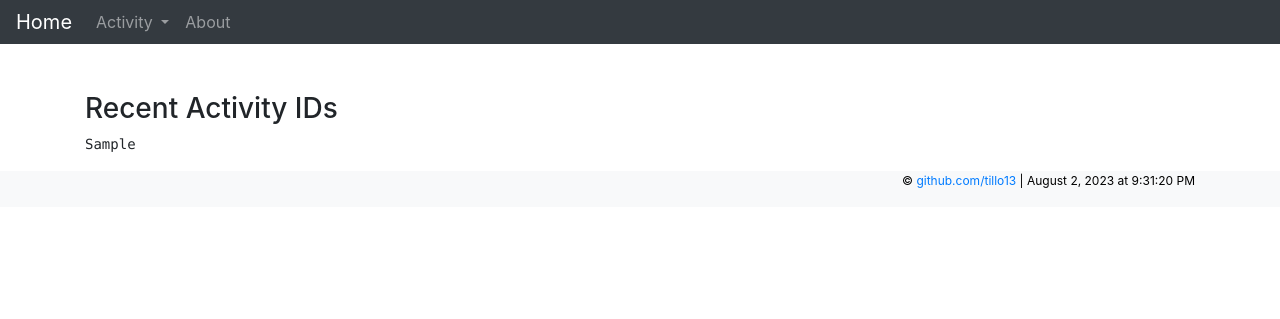
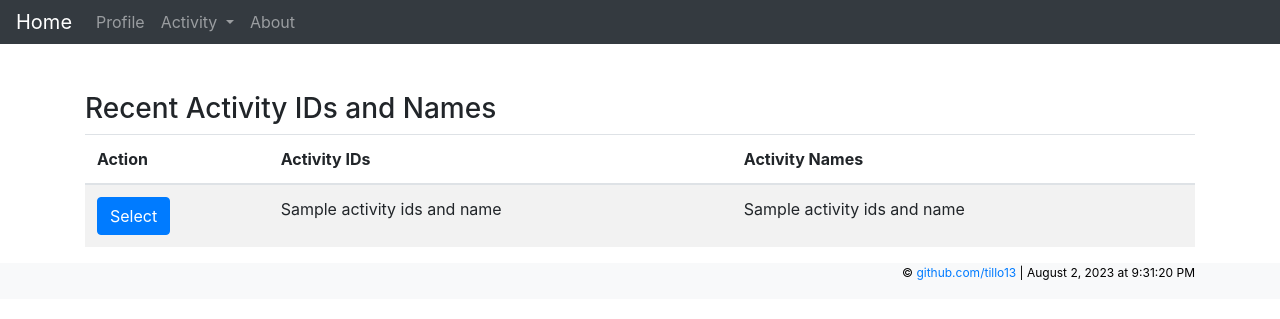
Before and after one commit to tillo13/gcp-strava, a Flask app: template templates/history.html in a window 1280 px wide. Shown: the top 319 px of the page. Run offline with Flask 2, Linux system fonts and the light colour scheme; the visitor is signed in with stand-in values (Sample User, id 1); the template is opened without the code that fills it: most values are stand-ins (such as "Sample title", 1, 10 or a date in 2020); some libraries are stand-ins or nearby versions.

Commit message:
set reprocessing of new tabs

```diff
--- a/main.py
+++ b/main.py
@@ -54,29 +54,29 @@ def map(map_name):
 
 @app.route('/history', methods=['GET'])
 def history():
-
-  print("Before get_activities call, set activities to blank...")
-  activities = []
-  print("Attempt to get access token...")
-  access_token = session.get('access_token')
-  if access_token is None:
-    print("No access token found in session")
-    return redirect('/')
-  print("Access token:", access_token)
-
-  try:
     print("Before get_activities call, set activities to blank...")
     activities = []
-    activities = strava_utils.get_activities(session['access_token'], 50)
-  except Exception as e:
-      print("Error getting activities from strava_util /history path: ", e)
-  print("After get_activities call...")
+    print("Attempt to get access token...")
+    access_token = session.get('access_token')
+    if access_token is None:
+        print("No access token found in session")
+        return redirect('/')
+    print("Access token:", access_token)
 
-  activity_ids = [activity['id'] for activity in activities]
+    try:
+        print("Before get_activities call, set activities to blank...")
+        activities = []
+        activities = strava_utils.get_activities(session['access_token'], 50)
+    except Exception as e:
+        print("Error getting activities from strava_util /history path: ", e)
+    print("After get_activities call...")
 
-  logger.info(f"Fetched {len(activity_ids)} activity IDs: {activity_ids}")
-  logger.info(f"Rendering with activity_ids: {activity_ids}")
-  return render_template('history.html', activity_ids=activity_ids)
+    # Create a new list that contains tuples with activity ID and name
+    activity_ids_and_names = [(activity['id'], activity['name']) for activity in activities]
+
+    logger.info(f"Fetched {len(activity_ids_and_names)} activity IDs and Names: {activity_ids_and_names}")
+    logger.info(f"Rendering with activity_ids_and_names: {activity_ids_and_names}")
+    return render_template('history.html', activity_ids_and_names=activity_ids_and_names)
 
 # Home endpoint to serve the login link for Strava
 @app.route('/', methods=['GET', 'POST'])
@@ -169,7 +169,74 @@ def activity():
 
     return render_template('response.html', messages=messages, logging_messages=logging_messages, activities=activities, activity_id=activity_id, summary_polyline=summary_polyline,map_file=map_file, zillow_return_1=zillow_return_1, zillow_return_2=zillow_return_2)
 
+@app.route('/activity_process', methods=['POST'])
+def activity_process():
+    activity_id = request.form.get('activity_id')
 
+    # Now you can process the activity_id
+    access_token = session.get('access_token')
+    if access_token is None:
+        return "No access token found in session", 400
+
+    # Initialize logging messages
+    logging_messages = []
+
+    # Get the selected activity
+    try:
+        activity = strava_utils.get_activity_by_id(access_token, activity_id)
+        logging_messages.append(f'Successfully fetched the activity with id: {activity_id} using the access token')
+    except Exception as e:
+        print("Error occurred while fetching activity: ", e)
+        return str(e), 400
+
+    # Prepare to process the activity info like in 'exchange_token'
+    try:
+        messages = ['Your selected Strava activity...']
+        summary_polyline = activity.get('map', {}).get('summary_polyline', 'N/A')
+        date = parse(activity['start_date_local'])  # parse to datetime
+        formatted_date = date.strftime('%Y-%m-%d %H:%M:%S')  # to your preferred string format
+        distance = activity.get('distance', 'N/A')
+        moving_time = activity.get('moving_time', 'N/A')
+        average_speed = activity.get('average_speed', 'N/A')
+        type_ = activity.get('type', 'N/A')
+        messages.append(f"Activity 1: {formatted_date} : {activity['name']} | Distance: {distance} meters | Moving Time: {moving_time // 60} minutes and {moving_time % 60} seconds | Average Speed: {average_speed} m/s | Type: {type_}")
+        messages.append('')
+
+        # Get previously used model_choice from session
+        #model_choice = session.get('model_choice')
+        # Get previously used model_choice from session, default to 'gpt-3.5-turbo'
+        model_choice = session.get('model_choice', 'gpt-3.5-turbo')
+
+        # Go get chatGPT data
+        gpt_fact, chatgpt_time = get_chatgpt_fact(distance, model_choice, OPENAI_SECRET_KEY)
+        messages.append(f"{model_choice.capitalize()} fact: {gpt_fact}")
+        logging_messages.append(f'Successfully fetched chatGPT fact using model: {model_choice}')
+
+        # Prepare the HTML and Bootstrap template
+        map_file = None
+        zillow_return_1 = get_zillow_info_1(ZILLOW_SERVER_TOKEN, summary_polyline)
+        zillow_return_2 = get_zillow_info_2(ZILLOW_SERVER_TOKEN, summary_polyline)
+
+        map_file, _ = generate_map(summary_polyline)
+        logging_messages.append('Generated Google map from activity polyline')
+        logging_messages.append(f'Fetched Zillow data using polyline: return 1: {zillow_return_1}, return 2: {zillow_return_2}')
+
+        # Store the processed activity details in session
+        session["activities"] = [activity]
+        session['activity_id'] = activity_id
+        session['summary_polyline'] = summary_polyline
+        session['map_file'] = map_file
+        session['messages'] = messages
+        session['logging_messages'] = logging_messages
+        session['zillow_return_1'] = zillow_return_1
+        session['zillow_return_2'] = zillow_return_2
+
+    except Exception as e:
+        print(f"Error occurred while processing activity: {str(e)}")
+        return str(e), 400
+
+    # Return a response
+    return render_template('response.html', messages=session['messages'], logging_messages=session['logging_messages'], activities=session['activities'], activity_id=session['activity_id'], summary_polyline=session['summary_polyline'], map_file=session['map_file'], zillow_return_1=session['zillow_return_1'], zillow_return_2=session['zillow_return_2'])
 # At this endpoint, after login, the client receives an auth code from Strava which we exchange
 # for an access token that we can use to make requests to the Strava API.
 @app.route('/exchange_token', methods=['GET'])
--- a/templates/default.html
+++ b/templates/default.html
@@ -38,6 +38,9 @@
   <div class="collapse navbar-collapse" id="navbarNavDropdown">
       <ul class="navbar-nav">
           {% if 'authenticated' in session and session['authenticated'] %}
+                <li class="nav-item">
+                    <a class="nav-link" href="/profile">Profile</a>
+                </li>
               <li class="nav-item dropdown">
                   <a class="nav-link dropdown-toggle" href="#" id="navbarDropdownMenuLink" data-toggle="dropdown" aria-haspopup="true" aria-expanded="false">
                       Activity
--- a/templates/history.html
+++ b/templates/history.html
@@ -1,6 +1,30 @@
 {% extends "default.html" %}
 
 {% block content %}
-    <h3>Recent Activity IDs</h3>
-    <pre>{{ activity_ids }}</pre>
+    <h3>Recent Activity IDs and Names</h3>
+    <!--<pre>{{ activity_ids_and_names }}</pre>
+    <h3>Recent Activity IDs and Names (Table Format)</h3> -->
+    <table class="table table-striped">
+        <thead>
+            <tr>
+                <th>Action</th>
+                <th>Activity IDs</th>
+                <th>Activity Names</th>
+            </tr>
+        </thead>
+        <tbody>
+            {% for id, name in activity_ids_and_names %}
+                <tr>
+                    <td>
+                        <form method="post" action="/activity_process">
+                            <button type="submit" class="btn btn-primary">Select</button>
+                            <input type="hidden" name="activity_id" value="{{ id }}" />
+                        </form>
+                    </td>
+                    <td>{{ id }}</td>
+                    <td>{{ name }}</td>
+                </tr>
+            {% endfor %}
+        </tbody>
+    </table>
 {% endblock %}
```
Also changed, not shown: strava_utils.py (+16 -0 lines).
